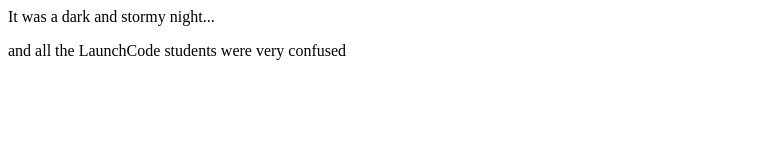
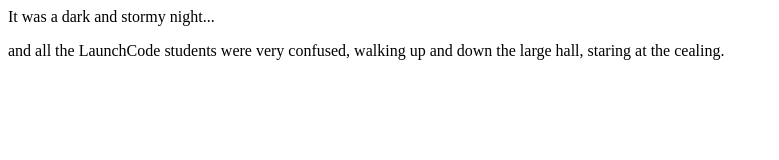
Before and after one commit to nmaingi/fireside-story, a plain HTML site: page index.html in a window 1280 px wide. Shown: the whole page, without its empty margins (0-779 px from the left). Drawn offline with Linux system fonts and the light colour scheme.

Commit message:
third line

```diff
--- a/index.html
+++ b/index.html
@@ -1,6 +1,8 @@
 <html>
   <body>
     <p>It was a dark and stormy night...</p>
-    <p> and all the LaunchCode students were very confused</p>
+    <p> and all the LaunchCode students were very confused,
+        walking up and down the large hall, staring at the cealing.
+    </p>
   </body>
 </html>
```
